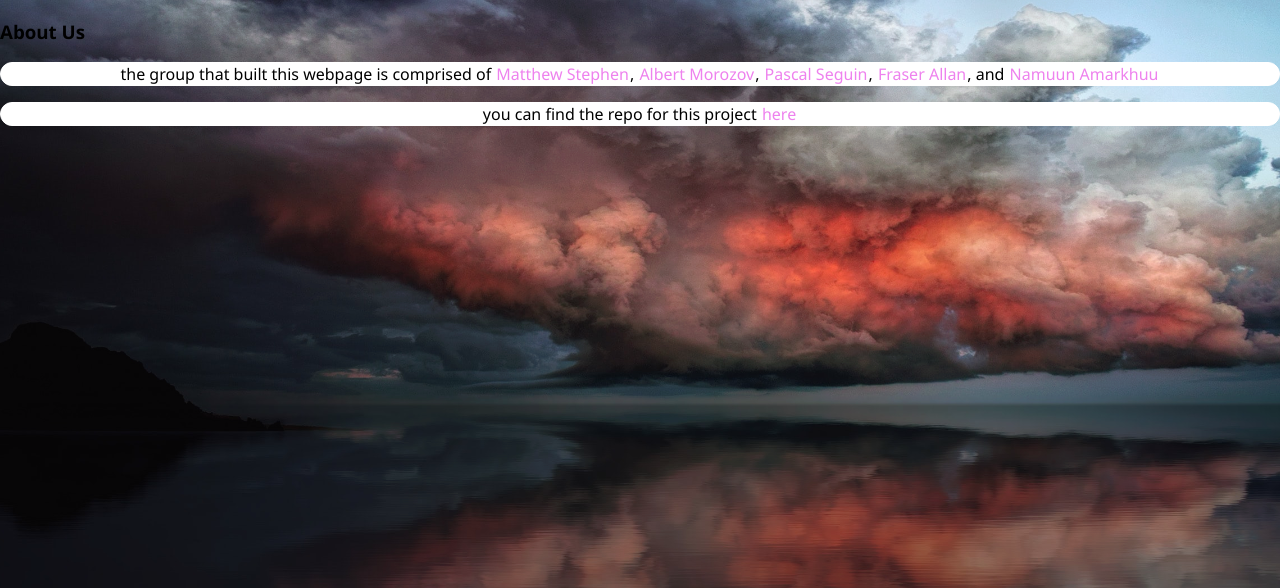
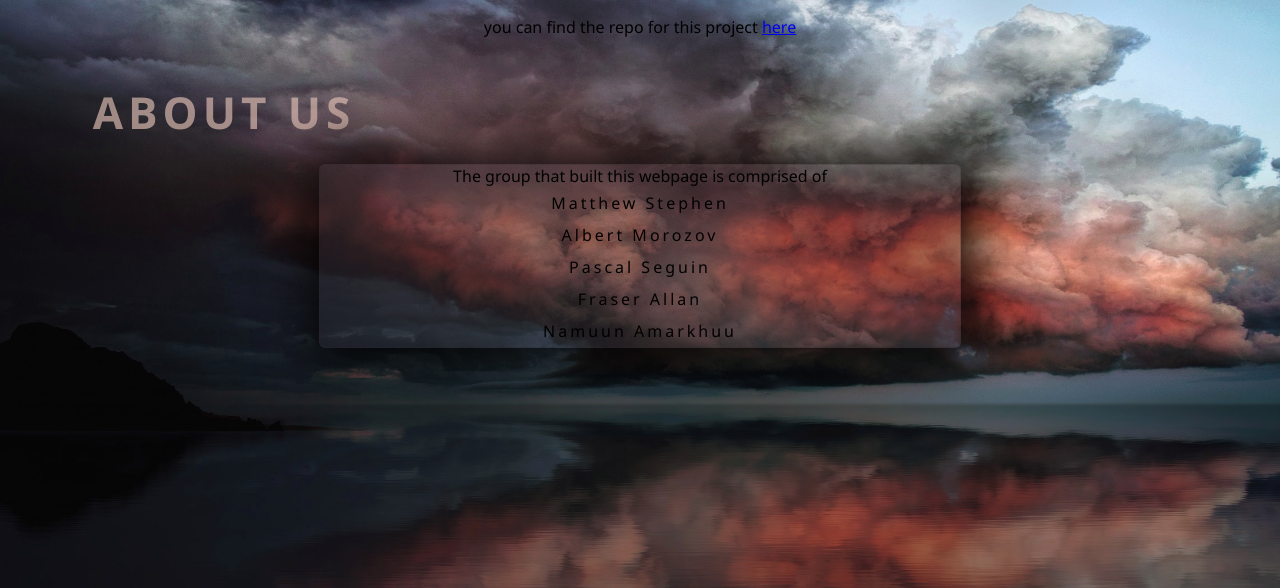
Before and after one commit to M-Stephen-web/Web-2-Assignment-2, a PHP site: page /about.php in a window 1280 px wide. Shown: the top 588 px of the page. Run offline with PHP 8.4, Linux system fonts and the light colour scheme.

Commit message:
in progress for about.css

```diff
--- a/about.php
+++ b/about.php
@@ -16,12 +16,15 @@
     ?>
     <h3>About Us</h3>
     <center>
-        <p class="card">
-            the group that built this webpage is comprised of
-            <a href="https://github.com/M-Stephen-web">Matthew Stephen</a>, <a href="https://github.com/amoro461">Albert Morozov</a>, <a href="https://github.com/phseguin">Pascal Seguin</a>,
-            <a href="https://github.com/falla412">Fraser Allan</a>, and <a href="https://github.com/namuun39">Namuun Amarkhuu</a>
+        <p class="card1">
+            The group that built this webpage is comprised of
+            <a href="https://github.com/M-Stephen-web">Matthew Stephen</a>
+            <a href="https://github.com/amoro461">Albert Morozov</a>
+            <a href="https://github.com/phseguin">Pascal Seguin</a>
+            <a href="https://github.com/falla412">Fraser Allan</a>
+            <a href="https://github.com/namuun39">Namuun Amarkhuu</a>
         </p>
-        <p class="card">
+        <p class="card2">
             you can find the repo for this project <a href="https://github.com/M-Stephen-web/Web-2-Assignment-2">here</a>
         </p>
     </center>
--- a/css/about.css
+++ b/css/about.css
@@ -1,12 +1,48 @@
-.card,
-.card a {
-  background-color: #ffffff;
+html{
+  margin: 0;
+  padding: 0;
+  width: 100%;
+  height: 100vh;
+  font-family: "Segoe UI", Tahoma, Geneva, Verdana, sans-serif;
+}
+
+h3{
+  position: absolute;
+    top: 8.5%;
+    left: 17.5%;
+    transform: translateX(-50%) translateY(-50%);
+    text-transform: uppercase;
+    font-size: 2.75rem;
+    font-weight: bolder;
+    text-align: center;
+    color: rgba(227, 193, 182, 0.65);
+    letter-spacing: 5px;
+}
+
+.p{
+  padding: 45px;
+}
+
+.card1{
+  background: rgba(44, 41, 49, 0.4);
+  border: 1px solid rgba(44, 41, 49, 0.25);
+  box-shadow: 5px 5px 50px 15px rgba(0, 0, 0, 0.85);
+  border-radius: 6px;
   color: black;
   text-decoration: none;
-  border: 1px solid white;
-  border-radius: 1rem;
+  position: absolute;
+  top: 30%;
+  left: 50%;
+  transform: translateX(-50%) translateY(-50%);
+  width: 50%;
 }
 
-.card a {
-  color: violet;
+.card1 a {
+  color: black;
+  display: flex;
+  align-items: center;
+  justify-content: center;
+  text-decoration: none;
+  letter-spacing: 3px;
+  padding: 5px;
 }
--- a/css/login.css
+++ b/css/login.css
@@ -22,7 +22,7 @@ body{
 }
 
 .box{
-    background: rgba(44, 41, 49, 0.05);
+    background-color: rgba(44, 41, 49, 0.05);
     border: 1px solid rgba(44, 41, 49, 0.25);
     border-radius: 6px;
     box-shadow: 5px 5px 50px 15px rgba(0, 0, 0, 0.85);
```
